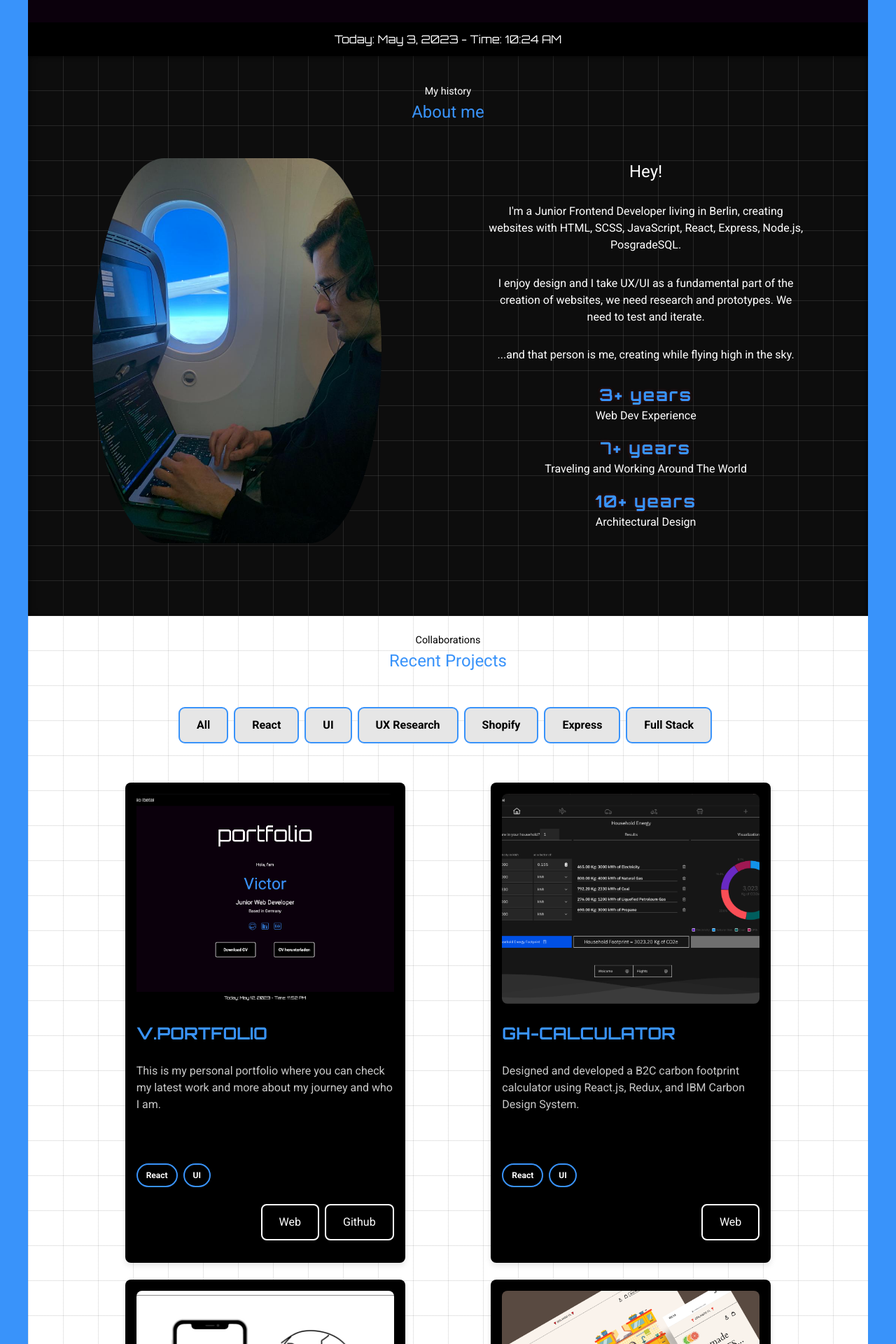
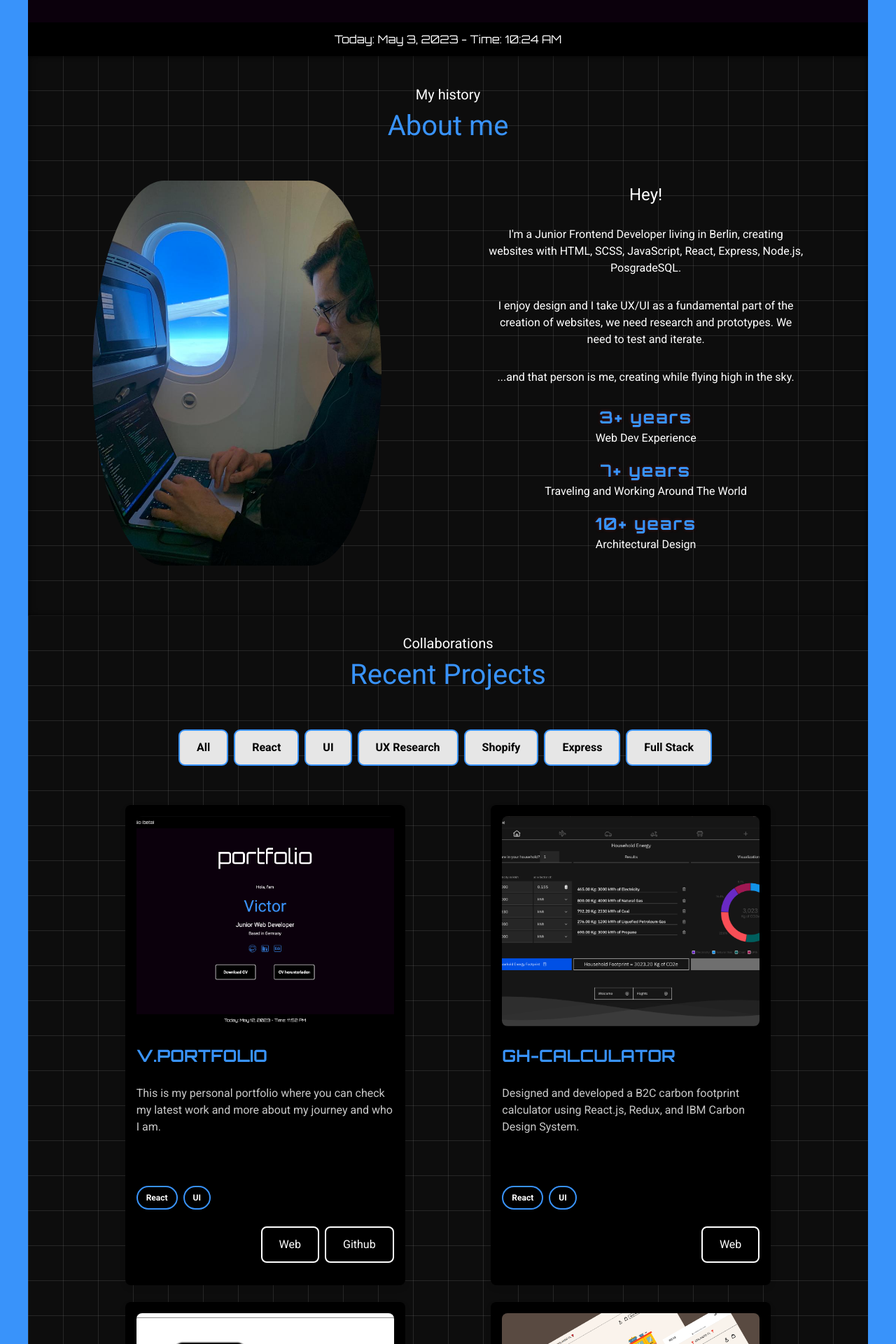
Before and after one commit to maragiogliov/vm-portfolio, a React (Create React App) app: page / in a window 1280 px wide. Shown: the part 720-2640 px from the top of the page at 70% size. Built offline with nearby package versions, Linux system fonts and the light colour scheme; the HTML template or start-up script is replaced by a standard one; a web font is replaced by a local one.

Commit message:
TITLE CHANGE

```diff
--- a/src/components/About/About.css
+++ b/src/components/About/About.css
@@ -65,13 +65,13 @@
 
 .about-history{
     font-family: 'Roboto', sans-serif;
-    font-size: 0.9rem;
+    font-size: 20px;
     margin-top: var(--spacing-md);
     color: white;
 }
 .about-me{
     font-family: 'Roboto', sans-serif;
-    font-size: var(--spacing-md);
+    font-size: 40px;
     margin-bottom: var(--spacing-xl);
     color: var(--secondary-color);
 
--- a/src/components/Contact/Contact.css
+++ b/src/components/Contact/Contact.css
@@ -45,8 +45,12 @@
 
 .contact-me{
     font-family: 'Roboto', sans-serif;
-    font-size: var(--spacing-md);
+    font-size: 40px;
     color: var(--secondary-color);
+}
+
+h4{
+    font-size: 20px;
 }
 
 
--- a/src/components/Projects/Projects.css
+++ b/src/components/Projects/Projects.css
@@ -1,11 +1,10 @@
 .project-container{
     width: 100%;
     background-image:
-    linear-gradient(0deg, rgba(14, 14, 14, 0.1) 1px, transparent 1px),
-    linear-gradient(90deg, rgba(26, 25, 25, 0.1) 1px, transparent 1px);
+    linear-gradient(0deg, rgba(255, 255, 255, 0.1) 1px, transparent 1px),
+    linear-gradient(90deg, rgba(255, 255, 255, 0.1) 1px, transparent 1px);
     background-size: 50px 50px;
-    background-color: white;
-
+    background-color: rgb(13, 13, 13);
     display: flex;
     flex-direction: column;
     justify-content: center;
@@ -36,13 +35,13 @@
 /* -------------------------------------------------------- */
 .projects-collaborations{
     font-family: 'Roboto', sans-serif;
-    font-size: 0.9rem;
+    font-size: 20px;
     margin-top: var(--spacing-md);
-    color: rgb(0, 0, 0);
+    color: rgb(255, 255, 255);
 }
 .projects-recent{
     font-family: 'Roboto', sans-serif;
-    font-size: var(--spacing-md);
+    font-size: 40px;
     margin-bottom: var(--spacing-md);
     color: var(--secondary-color)
 }
```
